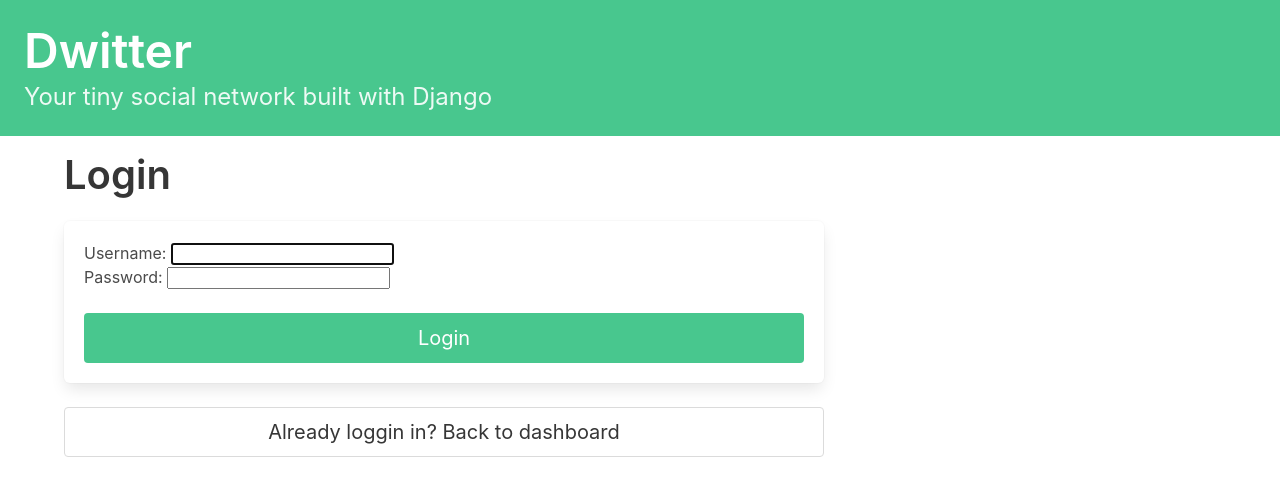
After one commit to kevinmcdan/social_network, a Django app: page /accounts/login/ in a window 1280 px wide. The commit adds this page. Shown: the top 496 px of the page. Run offline with Django 3.2, Linux system fonts and the light colour scheme.

Commit message:
add logout button

```diff
--- a/social_project/dwitter/admin.py
+++ b/social_project/dwitter/admin.py
@@ -7,7 +7,6 @@ class ProfileInline(admin.StackedInline):
 
 class UserAdmin(admin.ModelAdmin):
     model = User
-    fields = ["username"]
     inlines = [ProfileInline]
 
 admin.site.unregister(User)
--- a/social_project/dwitter/templates/base.html
+++ b/social_project/dwitter/templates/base.html
@@ -12,9 +12,14 @@
     <title>Dwitter</title>
 </head>
 <body>
+
     <section class="hero is-small is-success mb-4">
         <div class="hero-body">
-            <h1 class="title is-1"><a href="{% url 'dwitter:dashboard' %}">Dwitter</a></h1>
+            {% if user.is_authenticated %}
+                <h1 class="title is-1"><a href="{% url 'dwitter:dashboard' %}">Dwitter</a></h1>
+            {% else %}
+                <h1 class="title is-1"><a href="{% url 'users:login' %}">Dwitter</a></h1>
+            {% endif %}
             <p class="subtitle is-4">
                 Your tiny social network built with Django
             </p>
@@ -30,5 +35,23 @@
 
         </div>
     </div>
+
+    {% if user.is_authenticated %}
+    <footer class="footer">
+        <div class="columns">
+            <div class="column is-four-fifths">
+                This app is based on a tutorial from <a href="https://realpython.com/django-social-network-1/">RealPython.com</a>.
+            </div>
+            <div class="column is-one-fifth">
+                <a href="{% url 'users:logout' %}">
+                    <button class="button is-danger is-fullwidth is-medium mt-5">
+                        Logout
+                    </button>
+                </a>
+            </div>
+        </div>
+    </footer>
+    {% endif %}
+
 </body>
 </html>
--- a/social_project/social_project/settings.py
+++ b/social_project/social_project/settings.py
@@ -125,3 +125,7 @@ STATIC_URL = '/static/'
 # https://docs.djangoproject.com/en/3.2/ref/settings/#default-auto-field
 
 DEFAULT_AUTO_FIELD = 'django.db.models.BigAutoField'
+
+LOGIN_REDIRECT_URL = "dwitter:dashboard"
+
+LOGOUT_REDIRECT_URL = "users:login"
--- /dev/null
+++ b/social_project/users/templates/registration/login.html
@@ -0,0 +1,23 @@
+<!--users/templates/registration/login.html-->
+
+{% extends 'base.html' %}
+
+{% block content %}
+
+<div class="column is-two-thirds">
+<h2 class="title is-2">Login</h2>
+
+<form class="box is-success is-large" method="post">
+    {% csrf_token %}
+    {{ form.as_p }}
+    <button class="button is-success is-fullwidth is-medium mt-5" type="submit" value="Login">
+        Login
+    </button>
+</form>
+
+<div class="block">
+    <a href="{% url 'dwitter:dashboard' %}">
+        <button class="button is-medium is-fullwidth">Already loggin in? Back to dashboard</button>
+    </a>
+</div>
+{% endblock %}
--- a/social_project/users/urls.py
+++ b/social_project/users/urls.py
@@ -1,5 +1,7 @@
 from django.conf.urls import include, url
 from django.contrib import admin
+
+app_name = "users"
 
 urlpatterns = [
     url(r"^accounts/", include("django.contrib.auth.urls")),
```
Also changed, not shown: social_project/db.sqlite3.
